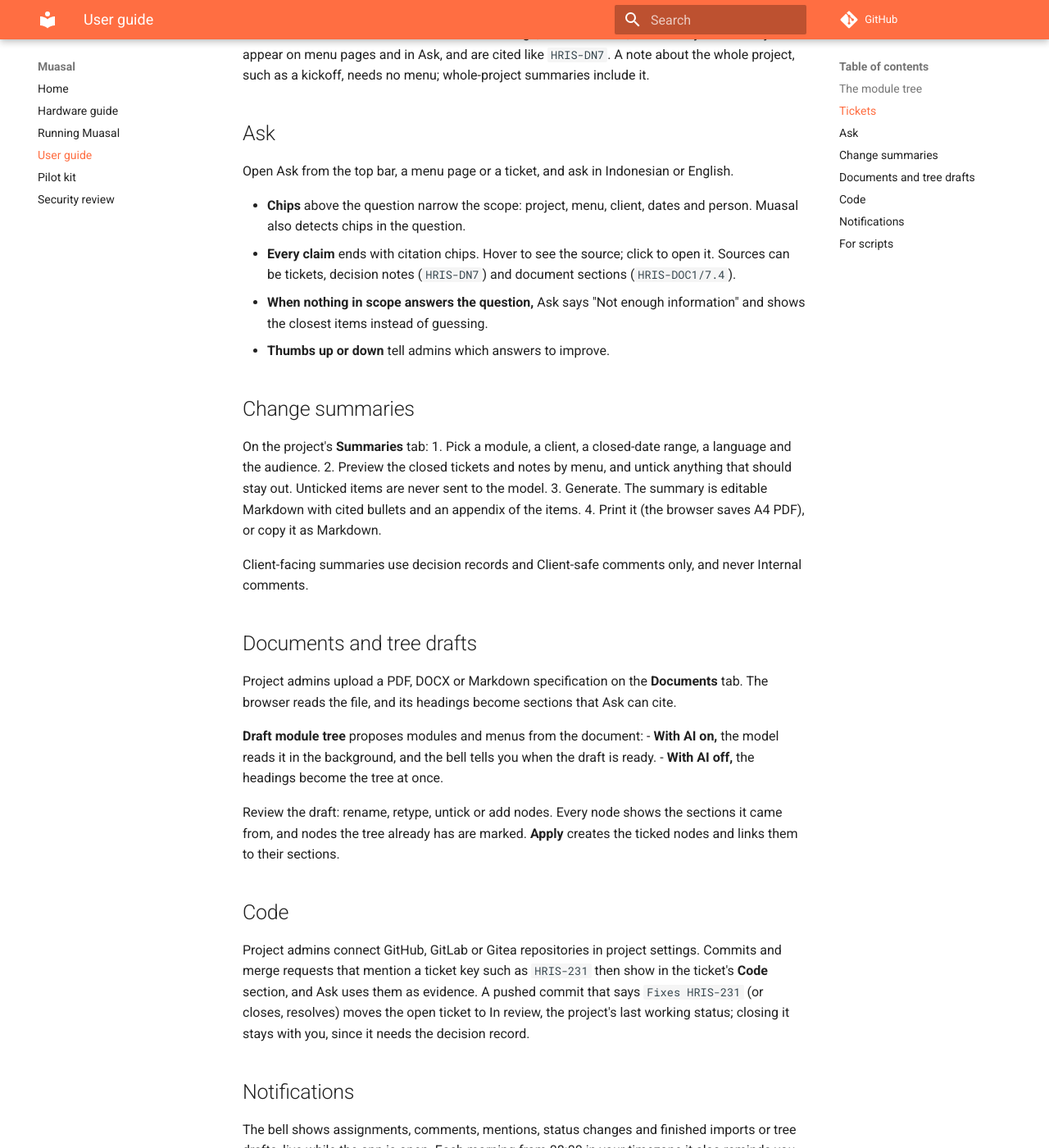
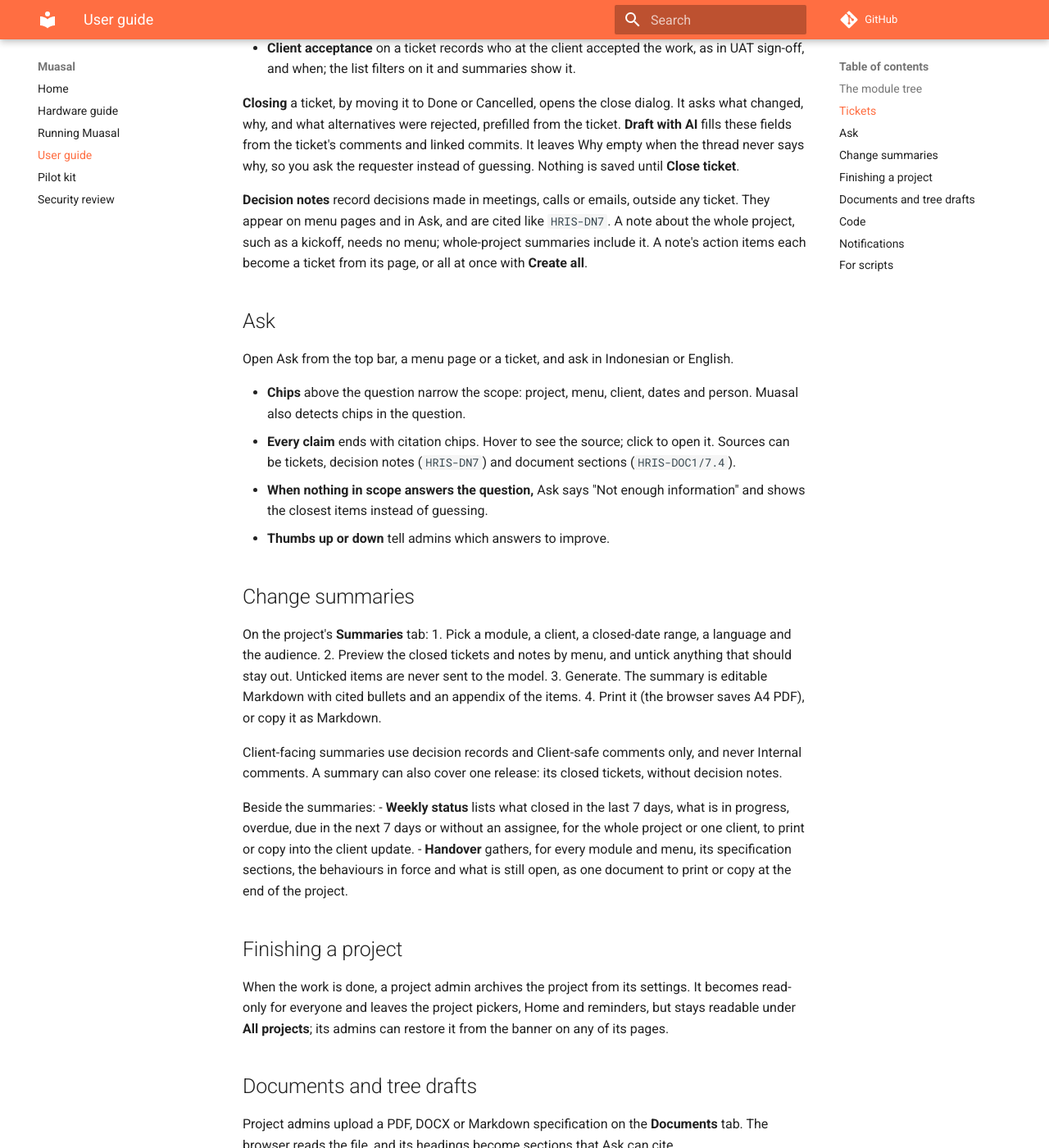
Before and after one commit to Kenzo03/muasal, an MkDocs documentation site: the page built from docs/user-guide.md, in a window 1280 px wide and 1400 px high, scrolled down 1018 px. Shown: the whole window at 82% size. Built offline with MkDocs 1.6.1 and Material for MkDocs 9.7.7, drawn with Linux system fonts in a browser that asks for light colours; comment, search, counter and statistics services are not loaded; some of the changed text lies outside the part shown.

Commit message:
docs: user guide for close-out, releases, acceptance, status, handover and archiving (MSL-60, MSL-63..68)

```diff
--- a/docs/user-guide.md
+++ b/docs/user-guide.md
@@ -20,10 +20,13 @@
 - **Comments** are Internal by default. Mark one Client-safe only when it may appear in a client-facing summary. Type **@** to mention a member.
 - **Links** say that a ticket reverses, extends or relates to another. A reversing ticket supersedes the older decision.
 - **The board** moves tickets between statuses by drag and drop.
+- **In the list,** tick tickets to change their assignee, priority, due date, release or status together, or to **Close out** several at once: their decision records are drafted with AI one after another, then each opens in the close dialog to confirm or edit, and closing one opens the next.
+- **Releases** (project settings) such as v1.0 group the tickets that ship together; the board and list filter by them.
+- **Client acceptance** on a ticket records who at the client accepted the work, as in UAT sign-off, and when; the list filters on it and summaries show it.
 
 **Closing** a ticket, by moving it to Done or Cancelled, opens the close dialog. It asks what changed, why, and what alternatives were rejected, prefilled from the ticket. **Draft with AI** fills these fields from the ticket's comments and linked commits. It leaves Why empty when the thread never says why, so you ask the requester instead of guessing. Nothing is saved until **Close ticket**.
 
-**Decision notes** record decisions made in meetings, calls or emails, outside any ticket. They appear on menu pages and in Ask, and are cited like `HRIS-DN7`. A note about the whole project, such as a kickoff, needs no menu; whole-project summaries include it.
+**Decision notes** record decisions made in meetings, calls or emails, outside any ticket. They appear on menu pages and in Ask, and are cited like `HRIS-DN7`. A note about the whole project, such as a kickoff, needs no menu; whole-project summaries include it. A note's action items each become a ticket from its page, or all at once with **Create all**.
 
 ## Ask
 
@@ -42,7 +45,15 @@
 3. Generate. The summary is editable Markdown with cited bullets and an appendix of the items.
 4. Print it (the browser saves A4 PDF), or copy it as Markdown.
 
-Client-facing summaries use decision records and Client-safe comments only, and never Internal comments.
+Client-facing summaries use decision records and Client-safe comments only, and never Internal comments. A summary can also cover one release: its closed tickets, without decision notes.
+
+Beside the summaries:
+- **Weekly status** lists what closed in the last 7 days, what is in progress, overdue, due in the next 7 days or without an assignee, for the whole project or one client, to print or copy into the client update.
+- **Handover** gathers, for every module and menu, its specification sections, the behaviours in force and what is still open, as one document to print or copy at the end of the project.
+
+## Finishing a project
+
+When the work is done, a project admin archives the project from its settings. It becomes read-only for everyone and leaves the project pickers, Home and reminders, but stays readable under **All projects**; its admins can restore it from the banner on any of its pages.
 
 ## Documents and tree drafts
 
```
